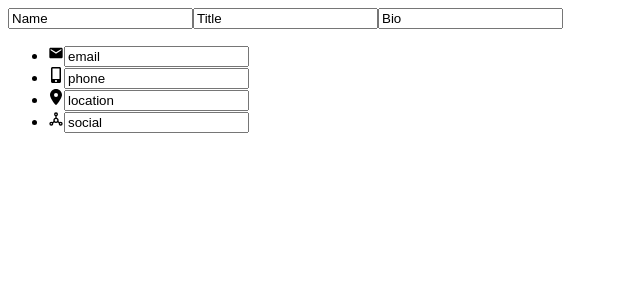
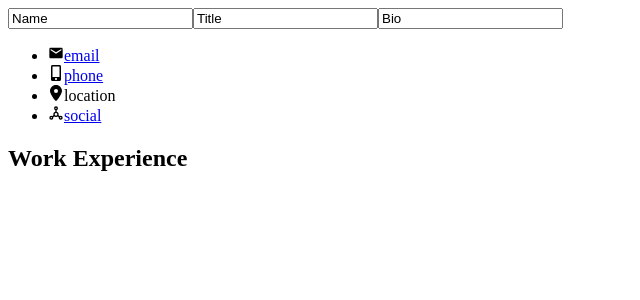
Before and after one commit to Liam-JL/cv-application, a React (Vite) app: page / in a window 1280 px wide. Shown: the top 300 px of the page, without its empty margins (0-640 px from the left). Built offline with nearby package versions, Linux system fonts and the light colour scheme; the HTML template or start-up script is replaced by a standard one.

Commit message:
Add WorkSection component

```diff
--- a/src/App.jsx
+++ b/src/App.jsx
@@ -1,11 +1,13 @@
 import AboutMeSection from "./AboutMe"
 import ContactSection from "./Contact"
+import WorkSection from "./Work"
 
 function App() {
   return (
     <>
       <AboutMeSection active={true}/>
-      <ContactSection active={true} />
+      <ContactSection active={false} />
+      <WorkSection active={false}/>
     </>
   )
 }
--- /dev/null
+++ b/src/Work.jsx
@@ -0,0 +1,43 @@
+import { useState } from "react"
+import { HistoryBlock } from "./HistoryBlock"
+
+export default function WorkSection({active}) {
+    const [history, setHistory] = useState([])
+
+    function createWorkBlock() {
+        const newEntry = {
+            id: crypto.randomUUID(),
+            title: "Job Title",
+            company: "Company Name",
+            location: "Location",
+            dates: "Dates from - To",
+            summary: ["summary point 1", "Summary point 2", "Summary point 3"]
+        }
+
+        setHistory(prev => {
+            return [...prev, newEntry]
+        })
+    }
+
+    function handleEdit(id, field, value) {
+        setHistory(prev =>
+            prev.map(entry =>
+                entry.id === id ? {...entry, [field] : value} : entry
+            )
+        )
+    }
+
+    return (
+        <section className="section section--work" aria-labelledby="work-experience">
+            <h2 id="work-experience">Work Experience</h2>
+            <ul className="history-block-list">
+            {history.map(entry => {
+                return (
+                    <HistoryBlock {...entry} key={entry.id} active={active} handleEdit = {handleEdit} />
+                )
+            })}
+            </ul>
+            {active ? <button onClick={createWorkBlock}>Add Work</button> : null}
+        </section>
+    )
+}
```
